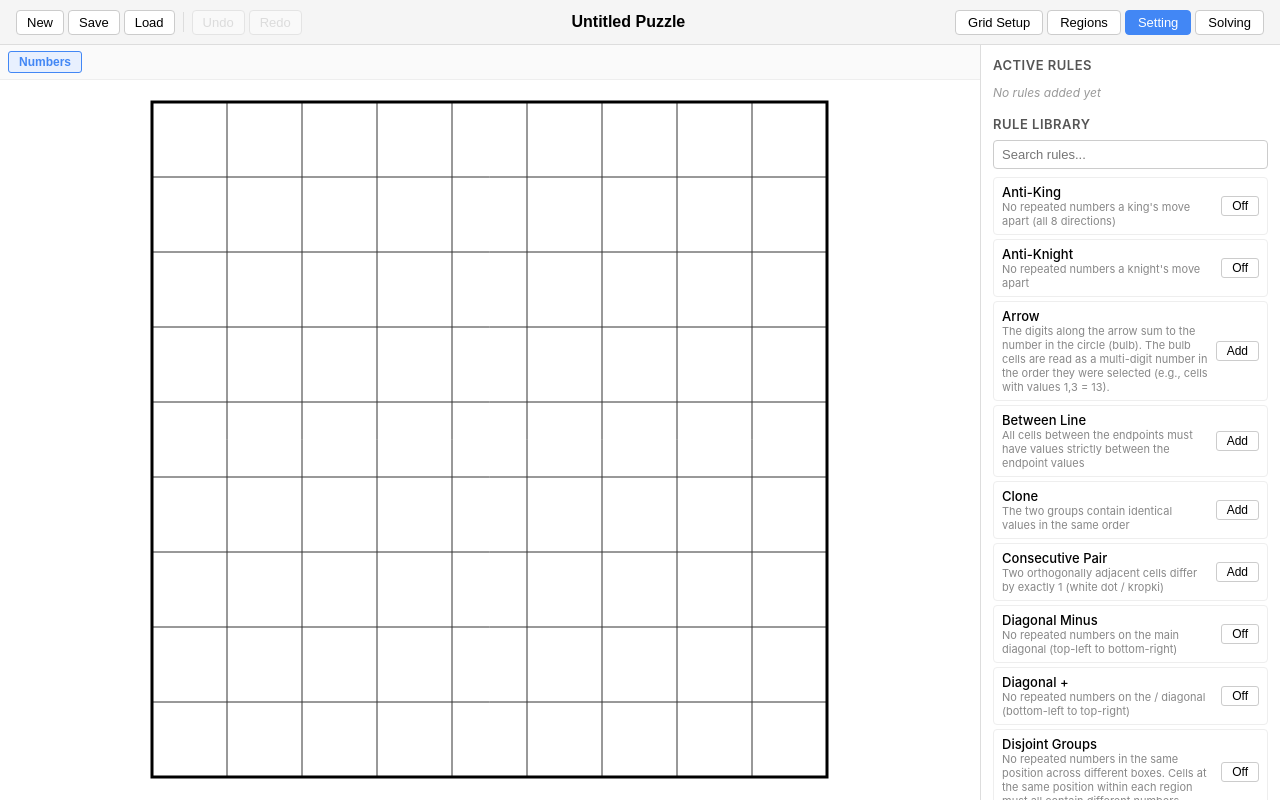
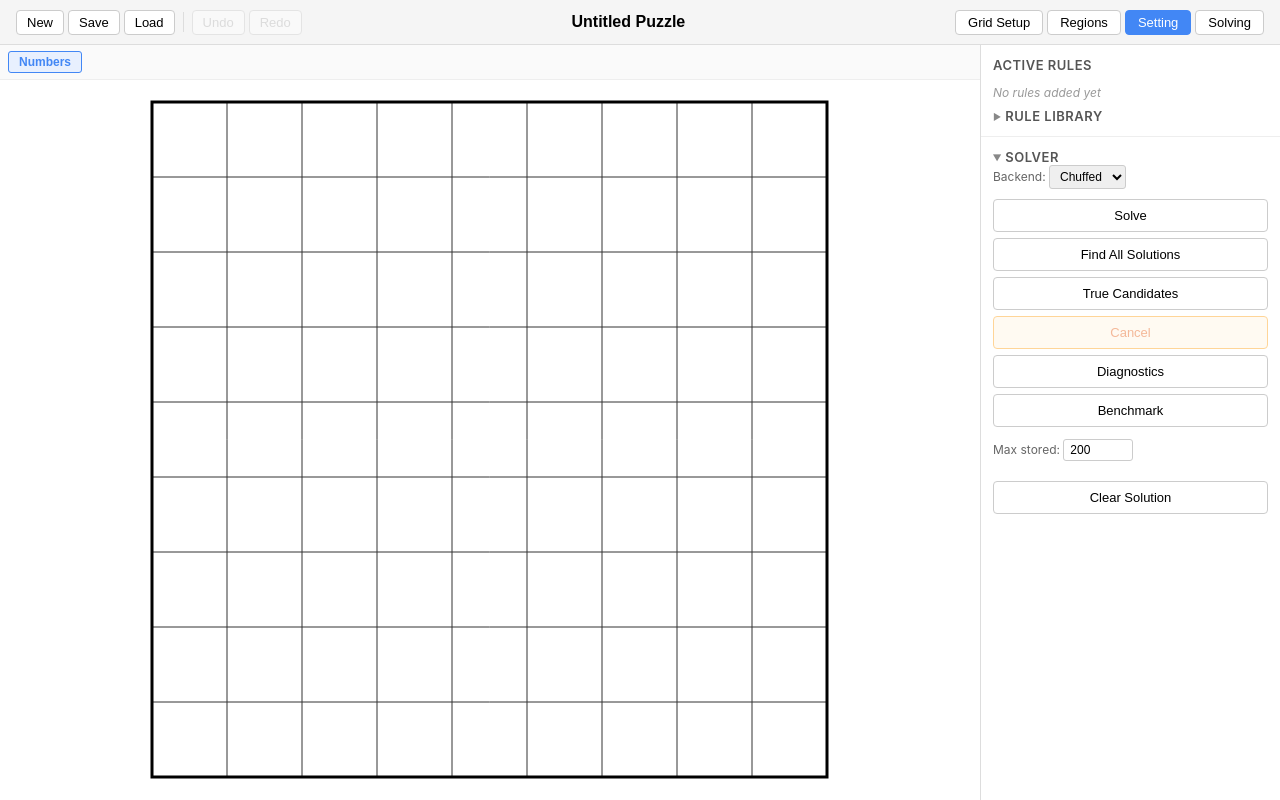
Before and after one commit to BenKarcher/puzzle_solver, a SvelteKit app: page / in a window 1280 px wide. Both pictures are taken after a click on the button "Setting". Built offline with nearby package versions, Linux system fonts and the light colour scheme.

Commit message:
favorites

```diff
--- a/src/components/panels/RuleLibrary.svelte
+++ b/src/components/panels/RuleLibrary.svelte
@@ -11,6 +11,7 @@
 
 	let { ruleConfigs }: Props = $props();
 	let searchQuery = $state('');
+	let libraryOpen = $state(false);
 
 	function getAvailableRules(): RuleConfig[] {
 		const enabledSpaces = new Set<string>();
@@ -20,10 +21,8 @@
 		if (spaces.borders.enabled) enabledSpaces.add('borders');
 		if (spaces.lines.enabled) enabledSpaces.add('lines');
 
-		return ruleConfigs.filter((rule) => {
-			// Filter by required spaces
+		const filtered = ruleConfigs.filter((rule) => {
 			if (!rule.requiredSpaces.every((s) => enabledSpaces.has(s))) return false;
-			// Filter by search
 			if (searchQuery) {
 				const q = searchQuery.toLowerCase();
 				return (
@@ -34,6 +33,17 @@
 			}
 			return true;
 		});
+
+		// Sort: favorites first, then alphabetically
+		const favs = ui.favoriteRules;
+		filtered.sort((a, b) => {
+			const aFav = favs.has(a.id) ? 0 : 1;
+			const bFav = favs.has(b.id) ? 0 : 1;
+			if (aFav !== bFav) return aFav - bFav;
+			return a.name.localeCompare(b.name);
+		});
+
+		return filtered;
 	}
 
 	function toggleGlobalRule(ruleId: string) {
@@ -58,6 +68,11 @@
 		}
 
 		ui.selectRuleInstance(instanceId);
+	}
+
+	function duplicateLocalRule(instanceRuleId: string) {
+		const config = ruleConfigs.find((r) => r.id === instanceRuleId);
+		if (config) addLocalRule(config);
 	}
 
 	function isGlobalEnabled(ruleId: string): boolean {
@@ -86,6 +101,11 @@
 	function removeCustomRule(ruleId: string, e: MouseEvent) {
 		e.stopPropagation();
 		puzzleStore.removeCustomRule(ruleId);
+	}
+
+	function toggleFavorite(ruleId: string, e: MouseEvent) {
+		e.stopPropagation();
+		ui.toggleFavoriteRule(ruleId);
 	}
 </script>
 
@@ -125,6 +145,7 @@
 						<span class="group-value">({group.value})</span>
 					{/if}
 				{/each}
+				<button class="dup-btn" title="Add another" onclick={(e) => { e.stopPropagation(); duplicateLocalRule(instance.ruleId); }}>+</button>
 				{#if isCustomRule(instance.ruleId)}
 					<button class="edit-btn" title="Edit" onclick={(e) => editCustomRule(instance.ruleId, e)}>&#9998;</button>
 				{/if}
@@ -138,7 +159,9 @@
 	{/if}
 	</div>
 
-	<h3>Rule Library</h3>
+	<details class="library-section" bind:open={libraryOpen}>
+		<summary class="library-header"><h3>Rule Library</h3></summary>
+
 	<input
 		class="search"
 		type="text"
@@ -149,6 +172,14 @@
 	<div class="rule-list">
 		{#each getAvailableRules() as rule}
 			<div class="rule-item">
+				<button
+					class="fav-btn"
+					class:favorited={ui.favoriteRules.has(rule.id)}
+					title={ui.favoriteRules.has(rule.id) ? 'Unfavorite' : 'Favorite'}
+					onclick={(e) => toggleFavorite(rule.id, e)}
+				>
+					{ui.favoriteRules.has(rule.id) ? '\u2605' : '\u2606'}
+				</button>
 				<div class="rule-info">
 					<span class="rule-name">{rule.name}</span>
 					<span class="rule-desc">{rule.description}</span>
@@ -175,6 +206,7 @@
 	<button class="custom-btn" onclick={() => ui.openCustomRuleEditor()}>
 		+ Custom Constraint
 	</button>
+	</details>
 </div>
 
 <style>
@@ -239,14 +271,32 @@
 		color: #666;
 	}
 
+	.dup-btn {
+		margin-left: auto;
+		background: none;
+		border: none;
+		cursor: pointer;
+		font-size: 16px;
+		font-weight: 600;
+		color: #999;
+		padding: 0 4px;
+	}
+
+	.dup-btn:hover {
+		color: #4caf50;
+	}
+
 	.remove-btn {
-		margin-left: auto;
 		background: none;
 		border: none;
 		cursor: pointer;
 		font-size: 16px;
 		color: #999;
 		padding: 0 4px;
+	}
+
+	.active-rule.global .remove-btn {
+		margin-left: auto;
 	}
 
 	.remove-btn:hover {
@@ -266,10 +316,45 @@
 		color: #4287f5;
 	}
 
+	/* Library section - collapsible */
+	.library-section {
+		border: none;
+		margin-top: 4px;
+	}
+
+	.library-header {
+		cursor: pointer;
+		list-style: none;
+		display: flex;
+		align-items: center;
+		gap: 4px;
+	}
+
+	.library-header::-webkit-details-marker {
+		display: none;
+	}
+
+	.library-header::before {
+		content: '\25B6';
+		font-size: 9px;
+		color: #888;
+		transition: transform 0.15s;
+	}
+
+	.library-section[open] > .library-header::before {
+		transform: rotate(90deg);
+	}
+
+	.library-header h3 {
+		margin: 0;
+	}
+
 	.rule-list {
 		display: flex;
 		flex-direction: column;
 		gap: 4px;
+		max-height: 300px;
+		overflow-y: auto;
 	}
 
 	.rule-item {
@@ -304,6 +389,7 @@
 		border-radius: 3px;
 		cursor: pointer;
 		font-size: 12px;
+		flex-shrink: 0;
 	}
 
 	.add-btn.active {
@@ -314,6 +400,25 @@
 
 	.add-btn:hover:not(.active) {
 		background: #eee;
+	}
+
+	.fav-btn {
+		background: none;
+		border: none;
+		cursor: pointer;
+		font-size: 16px;
+		color: #ccc;
+		padding: 0;
+		flex-shrink: 0;
+		line-height: 1;
+	}
+
+	.fav-btn.favorited {
+		color: #ffc107;
+	}
+
+	.fav-btn:hover {
+		color: #ffc107;
 	}
 
 	.custom-btn {
--- a/src/lib/state/puzzle.svelte.ts
+++ b/src/lib/state/puzzle.svelte.ts
@@ -18,6 +18,7 @@ import {
 import type { CandidateResult } from '$lib/solver/candidates';
 import { history } from './history.svelte';
 import { getRuleById } from '$lib/rules/registry';
+import { ui } from './ui.svelte';
 
 class PuzzleStore {
 	puzzle = $state<PuzzleState>(createBlankPuzzle(9, 9));
@@ -52,6 +53,7 @@ class PuzzleStore {
 		this.puzzle = state;
 		history.clear();
 		history.push(structuredClone($state.snapshot(this.puzzle)));
+		ui.autoFavoriteUsedRules(state.globalRules, state.localRules);
 	}
 
 	// ---- Undo / Redo ----
--- a/src/lib/state/ui.svelte.ts
+++ b/src/lib/state/ui.svelte.ts
@@ -8,6 +8,7 @@ class UIStore {
 	selectedGroupIndex = $state<number>(0);
 	customRuleEditorOpen = $state(false);
 	customRuleEditing = $state<CustomRuleDefinition | null>(null);
+	favoriteRules = $state<Set<string>>(new Set());
 
 	setMode(mode: AppMode): void {
 		this.mode = mode;
@@ -38,6 +39,24 @@ class UIStore {
 		this.customRuleEditorOpen = false;
 		this.customRuleEditing = null;
 	}
+
+	toggleFavoriteRule(ruleId: string): void {
+		const next = new Set(this.favoriteRules);
+		if (next.has(ruleId)) {
+			next.delete(ruleId);
+		} else {
+			next.add(ruleId);
+		}
+		this.favoriteRules = next;
+	}
+
+	/** Auto-favorite all rules used by the current puzzle */
+	autoFavoriteUsedRules(globalRules: string[], localRules: { ruleId: string }[]): void {
+		const next = new Set(this.favoriteRules);
+		for (const id of globalRules) next.add(id);
+		for (const inst of localRules) next.add(inst.ruleId);
+		this.favoriteRules = next;
+	}
 }
 
 export const ui = new UIStore();
```
